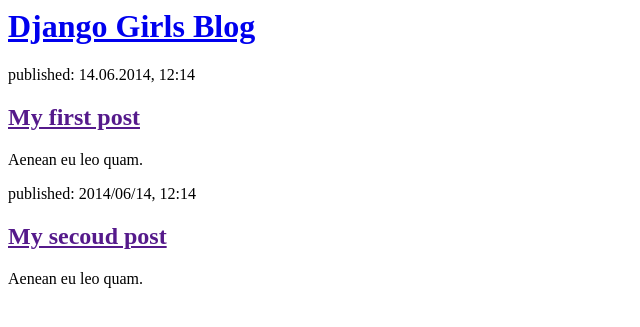
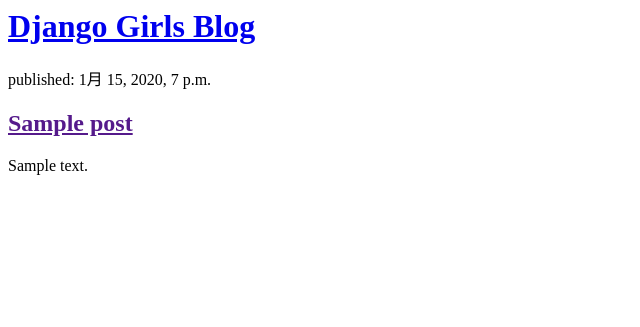
Before and after one commit to takahi69/my-first-blog, a Django app: template blog/templates/blog/post_list.html in a window 1280 px wide. Shown: the top 327 px of the page, without its empty margins (0-640 px from the left). Run offline with Django 3.2, Linux system fonts and the light colour scheme; the template is opened without the code that fills it: values that come from a table or form of the project are taken from there, others are empty; tables that the repository leaves empty hold one stand-in row (values such as "Sample post").

Commit message:
Modified templates to display posts from database.

```diff
--- a/blog/templates/blog/post_list.html
+++ b/blog/templates/blog/post_list.html
@@ -6,16 +6,13 @@
         <div>
             <h1><a href="/">Django Girls Blog</a></h1>
         </div>
-        <div>
-            <p>published: 14.06.2014, 12:14</p>
-            <h2><a href="">My first post</a></h2>
-            <p>Aenean eu leo quam.</p>
-        </div>
 
-        <div>
-            <p>published: 2014/06/14, 12:14</p>
-            <h2><a href="">My secoud post</a></h2>
-            <p>Aenean eu leo quam.</p>
-        </div>
+        {% for post in posts %}
+            <div>
+                <p>published: {{ post.published_date }}</p>
+                <h2><a href="">{{ post.title }}</a></h2>
+                <p>{{ post.text|linebreaksbr }}</p>
+            </div>
+        {% endfor %}
     </body>
 </html>
--- a/blog/views.py
+++ b/blog/views.py
@@ -1,8 +1,8 @@
 from django.shortcuts import render
 from django.utils import timezone
-from .models import Post
+from blog.models import Post
 
 # Create your views here.
 def post_list(request):
-    Post.objects.filter(published_date__lte=timezone.now()).order_by('published_date')
+    posts = Post.objects.filter(published_date__lte=timezone.now()).order_by('published_date')
     return render(request, 'blog/post_list.html', {'posts': posts})
```
